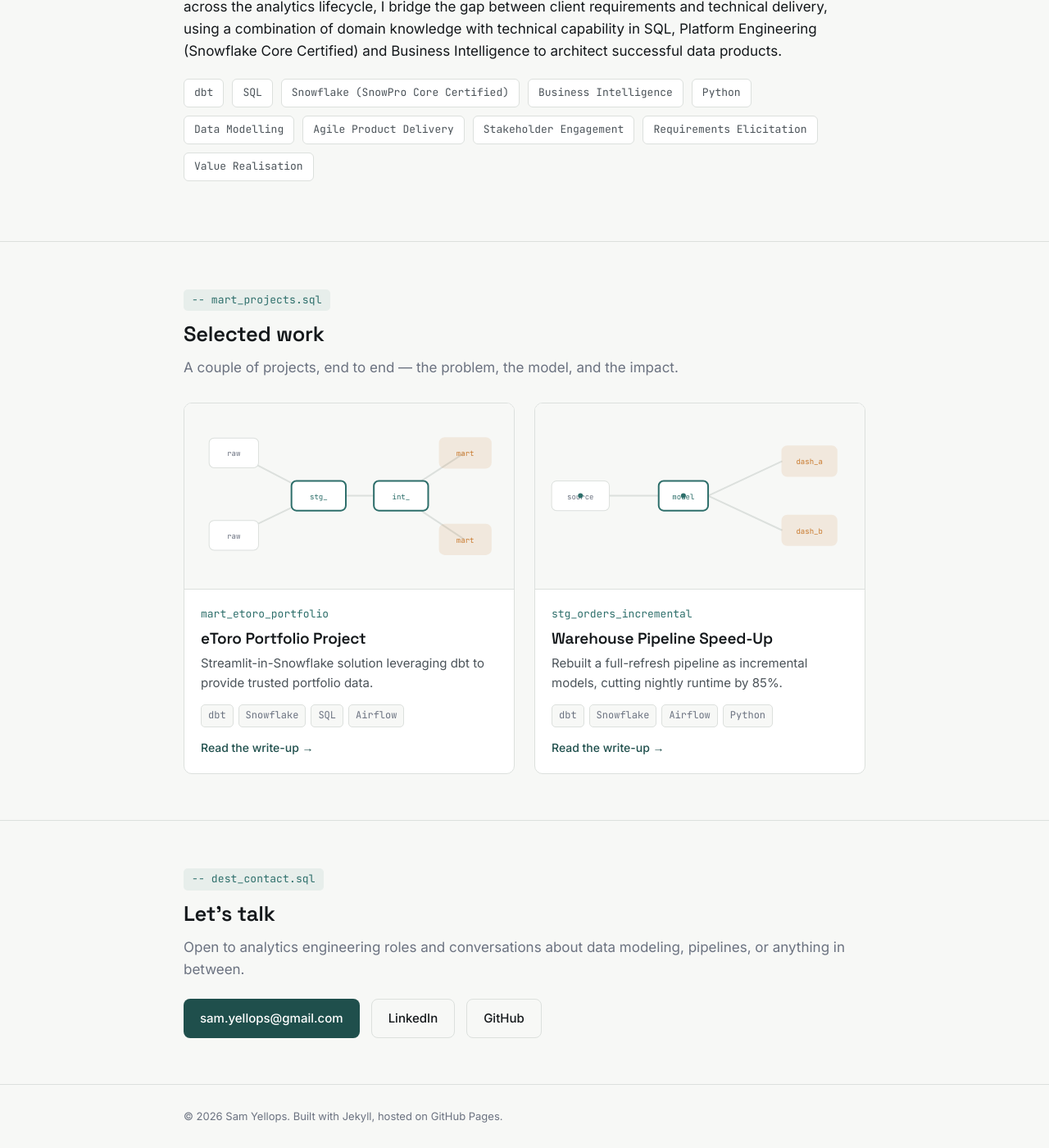
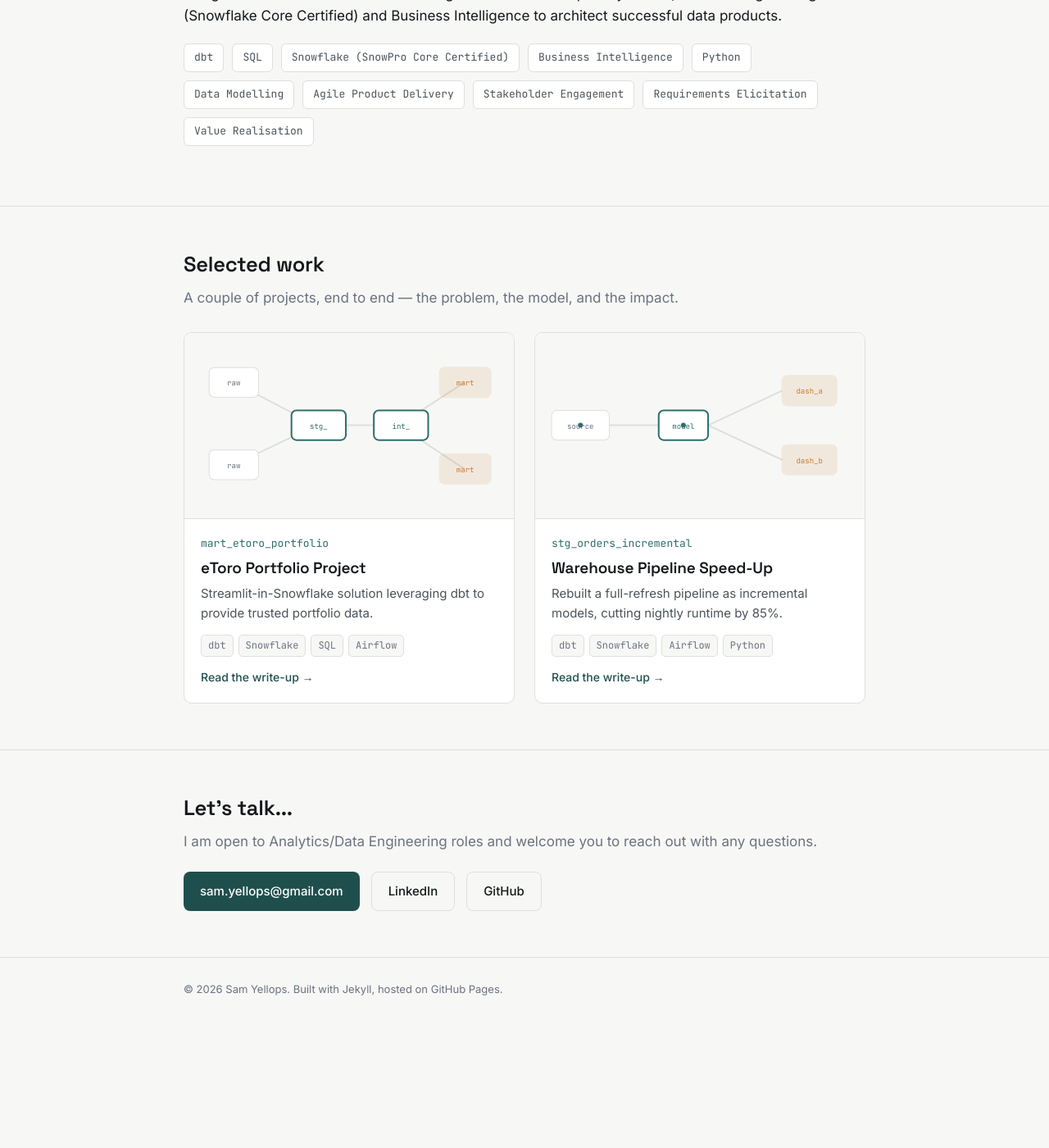
Before and after one commit to SYellops01/SYellops01.github.io, a Jekyll site: the page built from index.html, in a window 1280 px wide and 1400 px high, scrolled down 839 px. Shown: the whole window at 82% size. Built offline with Jekyll 4.4.1, drawn with Linux system fonts in a browser that asks for light colours; after the commit the page ends 2083 px from its top, so only the background shows below that.

Commit message:
Refactor contact section and remove eyebrow spans
Removed unnecessary eyebrow spans and updated contact section text.

```diff
--- a/index.html
+++ b/index.html
@@ -14,7 +14,6 @@ layout: default
 
 <section id="about">
   <div class="wrap">
-    <span class="eyebrow">-- stg_about.sql</span>
     <h2>About</h2>
     <p>{{ site.bio }}</p>
 
@@ -28,7 +27,6 @@ layout: default
 
 <section id="projects">
   <div class="wrap">
-    <span class="eyebrow">-- mart_projects.sql</span>
     <h2>Selected work</h2>
     <p class="muted">A couple of projects, end to end — the problem, the model, and the impact.</p>
 
@@ -60,9 +58,8 @@ layout: default
 
 <section id="contact">
   <div class="wrap">
-    <span class="eyebrow">-- dest_contact.sql</span>
-    <h2>Let's talk</h2>
-    <p class="muted">Open to analytics engineering roles and conversations about data modeling, pipelines, or anything in between.</p>
+    <h2>Let's talk...</h2>
+    <p class="muted">I am open to Analytics/Data Engineering roles and welcome you to reach out with any questions.</p>
     <div class="contact-actions">
       <a class="btn btn-primary" href="mailto:{{ site.email }}">{{ site.email }}</a>
       {% if site.linkedin %}<a class="btn btn-secondary" href="{{ site.linkedin }}" target="_blank" rel="noopener">LinkedIn</a>{% endif %}
```
